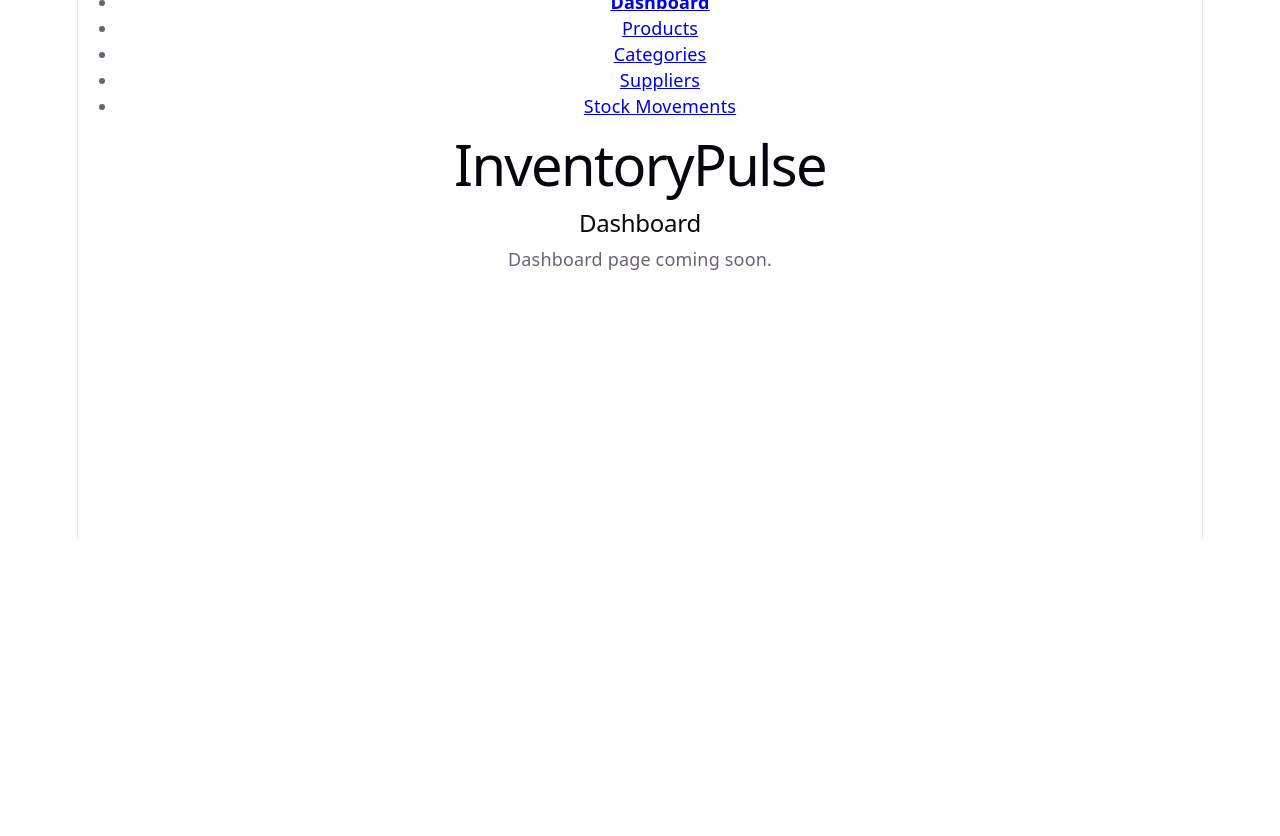
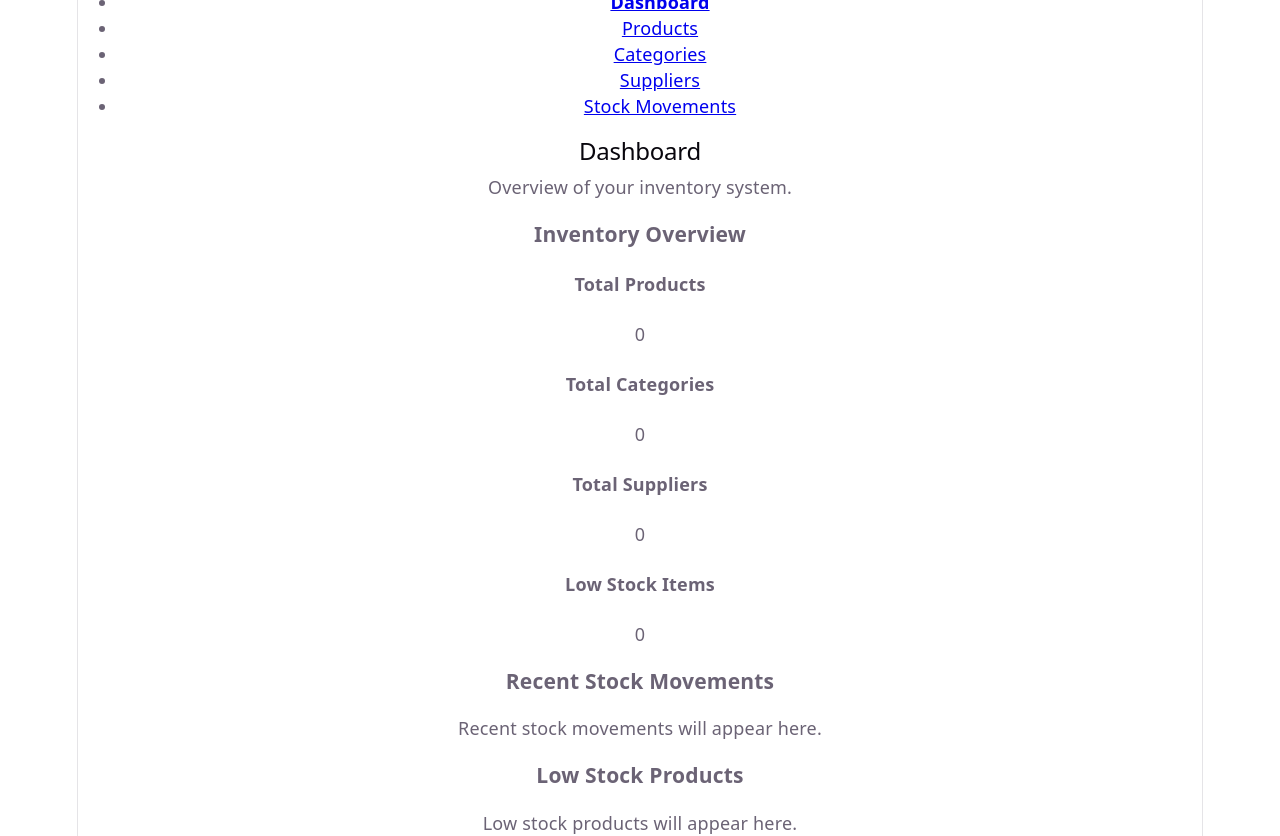
Before and after one commit to KeerthiYadav28/InventoryPulse, a React (Vite) app in the folder frontend/: page /dashboard in a window 1280 px wide. Shown: the part 260-1096 px from the top of the page. Before the commit the page ends 800 px from the top, so only its background shows below. Built offline with nearby package versions, Linux system fonts and the light colour scheme; no server answers; sample sign-in values are in the browser's storage.

Commit message:
Complete dashboard phase

```diff
--- /dev/null
+++ b/frontend/src/components/StatCard.tsx
@@ -0,0 +1,15 @@
+interface StatCardProps {
+    title: string;
+    value: number;
+  }
+
+  const StatCard = ({ title, value }: StatCardProps) => {
+    return (
+      <div className="stat-card">
+        <h4>{title}</h4>
+        <p>{value}</p>
+      </div>
+    );
+  };
+
+  export default StatCard;
--- a/frontend/src/pages/Dashboard.tsx
+++ b/frontend/src/pages/Dashboard.tsx
@@ -1,9 +1,57 @@
+import StatCard from "../components/StatCard";
+
 const Dashboard = () => {
   return (
     <div>
-        <h1>InventoryPulse</h1>
+      <header>
         <h2>Dashboard</h2>
-        <p>Dashboard page coming soon.</p>
+
+        <p>
+          Overview of your inventory system.
+        </p>
+      </header>
+
+      <section>
+        <h3>Inventory Overview</h3>
+
+        <div className="dashboard-stats">
+          <StatCard
+            title="Total Products"
+            value={0}
+          />
+
+          <StatCard
+            title="Total Categories"
+            value={0}
+          />
+
+          <StatCard
+            title="Total Suppliers"
+            value={0}
+          />
+
+          <StatCard
+            title="Low Stock Items"
+            value={0}
+          />
+        </div>
+      </section>
+
+      <section>
+        <h3>Recent Stock Movements</h3>
+
+        <p>
+          Recent stock movements will appear here.
+        </p>
+      </section>
+
+      <section>
+        <h3>Low Stock Products</h3>
+
+        <p>
+          Low stock products will appear here.
+        </p>
+      </section>
     </div>
   );
 };
```
Lines whose indentation alone changed are shown as unchanged.
